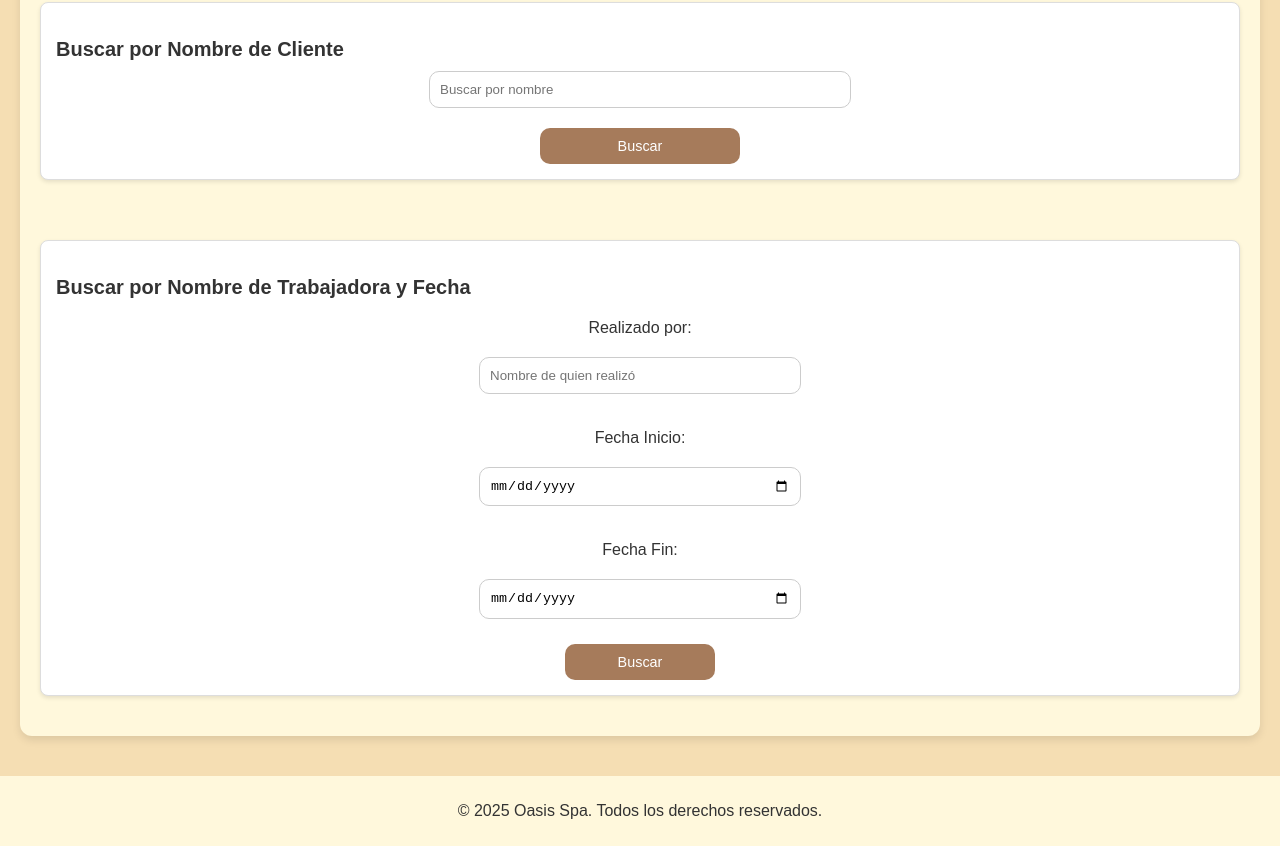
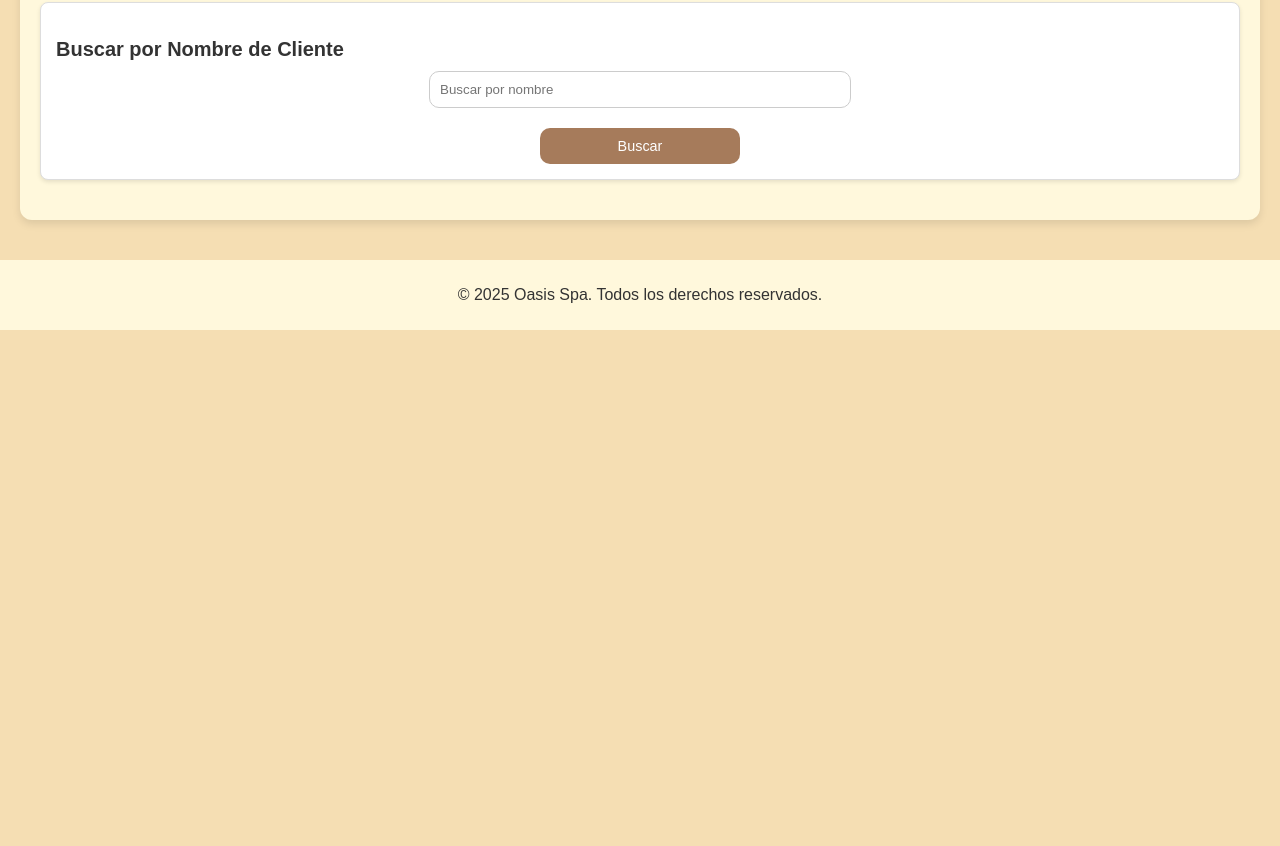
Before and after one commit to Cevallos-Juan/Oasis-spa, a website: page public/consultar-ingresos.html in a window 1280 px wide. Shown: the part 498-1344 px from the top of the page. After the commit the page ends 828 px from the top, so only its background shows below. Drawn offline with Linux system fonts and the light colour scheme; no server answers.

Commit message:
Busqueda por nombre en filtros actualizado en consultar-ingresos-html

```diff
--- a/public/consultar-ingresos.html
+++ b/public/consultar-ingresos.html
@@ -261,23 +261,7 @@
                 </div>
             </div>
 
-            <div class="floating-box">
-                <h3>Buscar por Nombre de Trabajadora y Fecha</h3>
-                <form id="filterForm" style="text-align: center;">
-                    <div class="filters" style="display: flex; flex-direction: column; align-items: center; gap: 15px;">
-                        <label for="realizadoPor">Realizado por:</label>
-                        <input type="text" id="realizadoPor" placeholder="Nombre de quien realizó" style="width: 500%; max-width: 300px;">
 
-                        <label for="fechaInicio">Fecha Inicio:</label>
-                        <input type="date" id="fechaInicio" style="width: 500%; max-width: 300px;">
-
-                        <label for="fechaFin">Fecha Fin:</label>
-                        <input type="date" id="fechaFin" style="width: 500%; max-width: 300px;">
-
-                        <button type="submit" style="width: 100%; max-width: 150px;">Buscar</button>
-                    </div>
-                </form>
-            </div>
         </div>
     </main>
     <!-- Modal reutilizable -->
```
